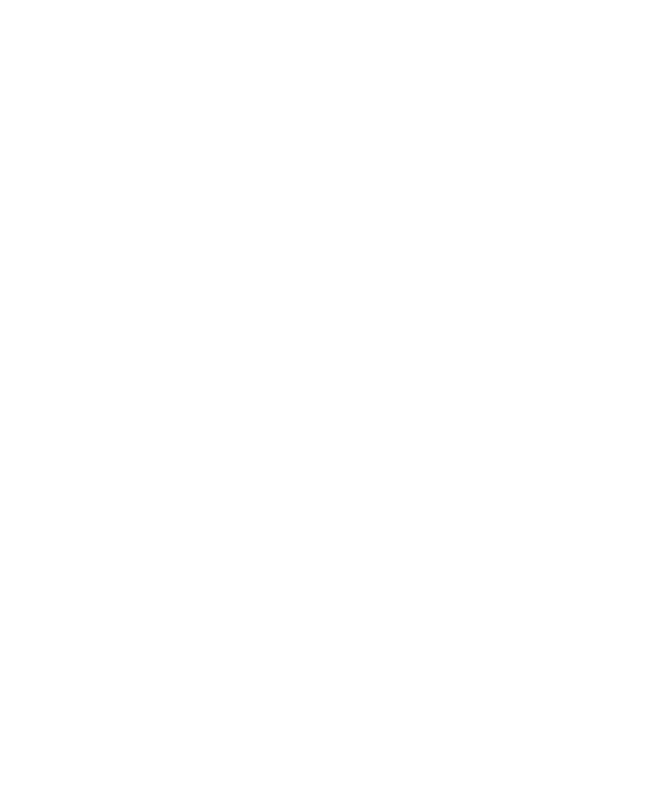
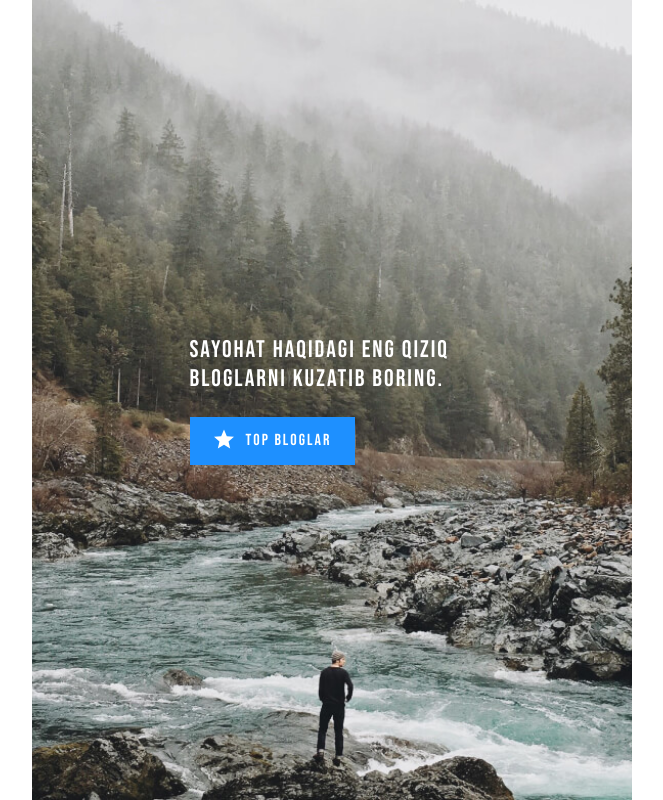
Before and after one commit to mukhammadjondev/exercise-articles, a plain HTML site: page index.html in a window 1280 px wide. Shown: the whole page, without its empty margins (8-671 px from the left). Drawn offline with Linux system fonts and the light colour scheme.

Commit message:
Add hero part

```diff
--- a/css/style.css
+++ b/css/style.css
@@ -14,7 +14,7 @@ body {
     height: 100%;
     padding: 0;
     margin: 0;
-    font-family: "Arial", serif;
+    font-family: "Roboto Condensed", "Arial", sans-serif;
     font-size: 16px;
     line-height: 1.5;
     background-color: #fff;
@@ -33,3 +33,96 @@ img {
     padding-right: 50px;
     margin: 0 auto;
 }
+
+/* Main content */
+.main-content {
+    flex-grow: 1;
+    display: flex;
+    flex-direction: column;
+}
+
+.global-wrapper {
+    flex-grow: 1;
+    display: flex;
+    width: 100%;
+    max-width: 1200px;
+    margin: 0 auto;
+}
+
+/* Hero */
+.hero {
+    display: flex;
+    justify-content: center;
+    align-items: center;
+    width: 100%;
+    max-width: 600px;
+    padding: 24px;
+    background-image: url('../img/hero-img.jpg');
+    background-repeat: no-repeat;
+    background-size: cover;
+    background-position: center bottom;
+}
+
+.hero-content {
+    max-width: 285px;
+}
+
+.hero-heading {
+    margin-top: 0;
+    margin-bottom: 24px;
+    font-family: "Bebas Neue", "Roboto Condensed", "Arial", sans-serif;
+    font-size: 24px;
+    font-weight: 400;
+    line-height: normal;
+    letter-spacing: 2px;
+    color: #fff;
+    text-transform: uppercase;
+}
+
+.hero-link {
+    display: inline-block;
+    font-family: "Bebas Neue", "Roboto Condensed", "Arial", sans-serif;
+    background-color: #1E90FF;
+    color: #fff;
+    text-decoration: none;
+    text-transform: uppercase;
+    letter-spacing: 2px;
+}
+
+.hero-link:hover {
+    background-color: rgba(30, 144, 255, 0.8);
+}
+
+.hero-link:active {
+    background-color: rgba(30, 144, 255, 0.6);
+}
+
+.hero-link__inner {
+    display: flex;
+    padding: 12px 24px;
+}
+
+.hero-link__inner::before {
+    content: '';
+    width: 20px;
+    height: 20px;
+    margin-right: 12px;
+    background-image: url('../img/icon.svg');
+    background-repeat: no-repeat;
+    background-size: contain;
+    background-position: center;
+}
+
+
+
+@media
+only screen and (-webkit-min-device-pixel-ratio: 2),
+only screen and (   min--moz-device-pixel-ratio: 2),
+only screen and (     -o-min-device-pixel-ratio: 2/1),
+only screen and (        min-device-pixel-ratio: 2),
+only screen and (                min-resolution: 192dpi),
+only screen and (                min-resolution: 2dppx) {
+    .hero {
+        background-image: url('../img/hero-img@2x.jpg');
+    }
+}
--- a/index.html
+++ b/index.html
@@ -1,14 +1,35 @@
 <!DOCTYPE html>
-<html lang="en">
+<html lang="uz">
 <head>
     <meta charset="UTF-8">
     <meta http-equiv="X-UA-Compatible" content="IE=edge">
     <meta name="viewport" content="width=device-width, initial-scale=1.0">
-    <title>Project</title>
+    <title>Sayohat haqida</title>
+    <link rel="preconnect" href="https://fonts.googleapis.com">
+    <link rel="preconnect" href="https://fonts.gstatic.com" crossorigin>
+    <link href="https://fonts.googleapis.com/css2?family=Bebas+Neue&family=Roboto+Condensed:wght@400;700&display=swap" rel="stylesheet">
     <link rel="stylesheet" href="css/nozmalize.css">
     <link rel="stylesheet" href="css/style.css">
 </head>
 <body>
+    <!-- Mian-content -->
+    <main class="main-content">
+        <!-- Global wrapper -->
+        <div class="global-wrapper">
+            <!-- Hero -->
+            <section class="hero">
+                <div class="hero-content">
+                    <h1 class="hero-heading">Sayohat haqidagi eng qiziq bloglarni kuzatib boring.</h1>
+                    <a class="hero-link" href="#">
+                        <span class="hero-link__inner">
+                            <span class="hero-link__text">Top bloglar</span>
+                        </span>
+                    </a>
+                </div>
+            </section>
+        </div>
+    </main>
+
 
     <script src="js/main.js"></script>
 </body>
```
Also changed, not shown: img/hero-img.jpg (added), img/hero-img@2x.jpg (added), img/icon.svg (added).
